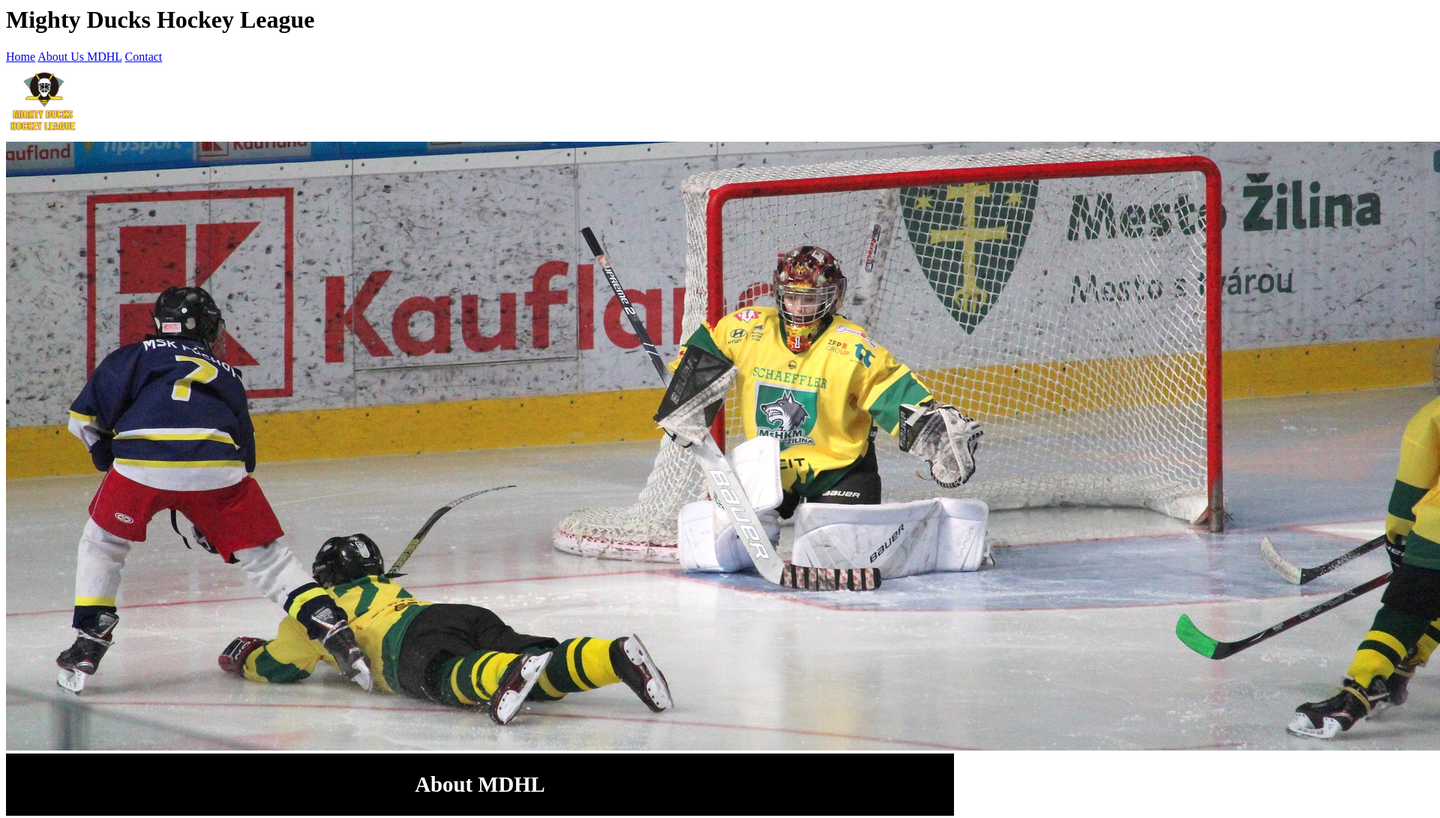
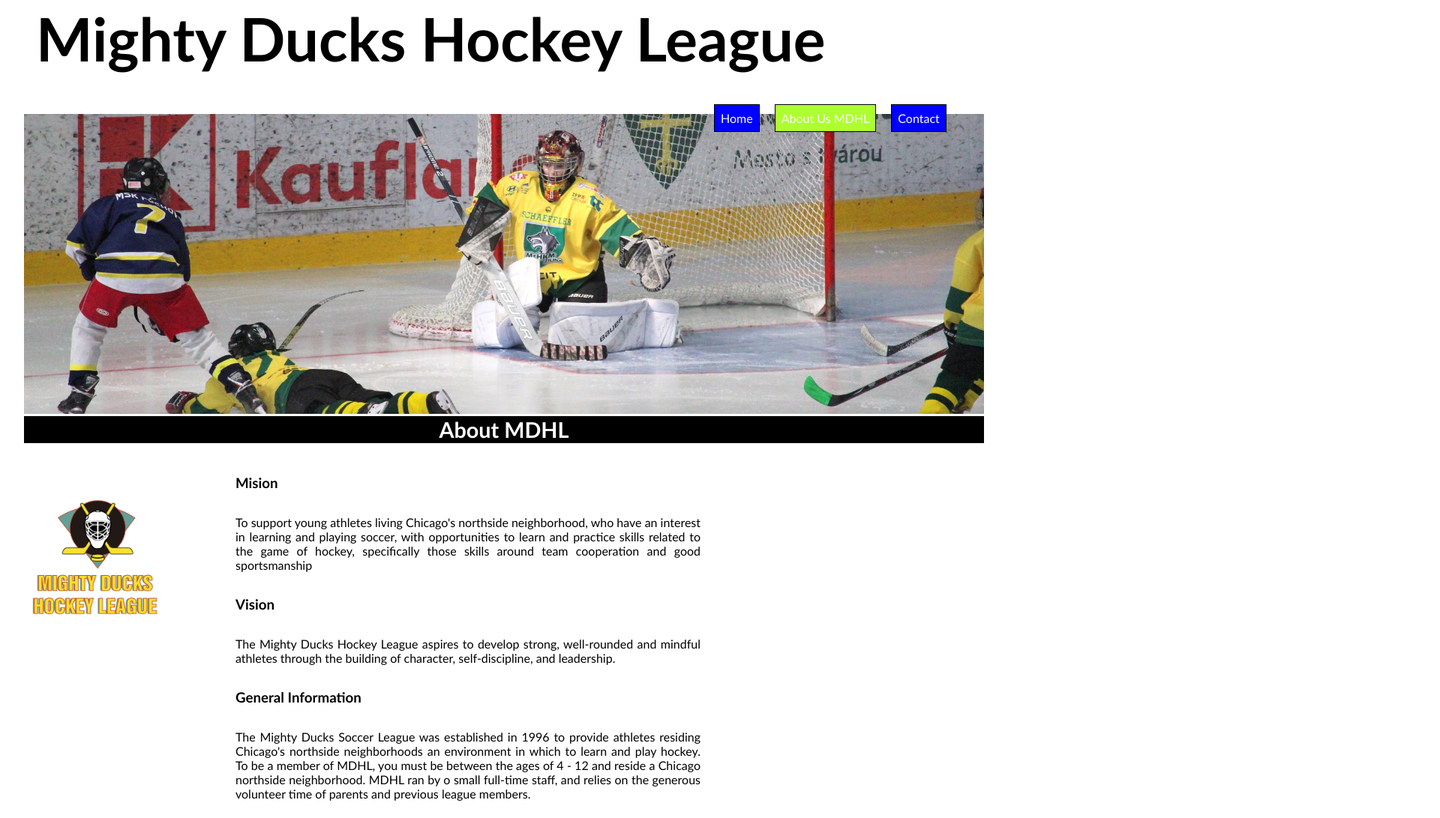
Before and after one commit to sricardini/task2, a plain HTML site: page about.html in a window 1280 px wide. Shown: the part 13-1104 px from the top of the page at 75% size, 1920 px wide, since content can reach past the window. Drawn offline with Linux system fonts and the light colour scheme.

Commit message:
correcion1

```diff
--- a/about.html
+++ b/about.html
@@ -12,11 +12,10 @@
     <header>
         <div class="nombre">
             <h1>Mighty Ducks Hockey League</h1>
-
         </div>
         <nav>
            <a href="index.html">Home</a>
-           <a href="about.html">About Us MDHL</a>
+           <a href="#">About Us MDHL</a>
            <a href="contact.html">Contact</a>
         </nav>
     </header>
@@ -31,16 +30,16 @@
             </h2>
         </div>
         <div class="texto">
-            <h2>Mision</h2>
+            <h3>Mision</h3>
             <p> To support young athletes living Chicago's northside neighborhood, who have an interest in
                 learning and playing soccer, with opportunities to learn and practice skills related to the game of
                 hockey, specifically those skills around team cooperation and good sportsmanship
             </p>
-            <h2>Vision</h2>
+            <h3>Vision</h3>
             <p> The Mighty Ducks Hockey League aspires to develop strong, well-rounded and mindful athletes
                 through the building of character, self-discipline, and leadership.
             </p>
-            <h2>General Information</h2>
+            <h3>General Information</h3>
             <p> The Mighty Ducks Soccer League was established in 1996 to provide athletes residing
                 Chicago's northside neighborhoods an environment in which to learn and play hockey. To be a
                 member of MDHL, you must be between the ages of 4 - 12 and reside a Chicago northside
--- a/style/style.css
+++ b/style/style.css
@@ -1,93 +1,98 @@
+*{
+    margin: 0;
+    padding: 0;
+    box-sizing: border-box;
+    font-family: 'Gill Sans', 'Gill Sans MT', Calibri, 'Trebuchet MS', sans-serif;
+}
+
+body {
+    width: 100vw;
+    margin: 1rem 3rem;
+}
+
+.nombre {
+    font-size: 250%;
+}
+
+nav {
+    position: relative;
+    width: 90vw;
+    height: auto;
+    display: inline;
+    top: 2rem;
+
+}
+
+nav > a {
+    position: relative;
+    display: inline-block;
+    width: auto;
+    height: 100%;
+    left: 70%;
+    margin: .5rem;
+    padding: .5rem;
+    color: white;
+    background-color: blue;
+    text-align: center;
+    text-decoration: none;
+    border-width: 1px;
+    border-color: black;
+    border-style: solid;
+
+}
+
+a[href="#"] {
+    background-color: greenyellow;
+}
+
+
 .boxpagename {
     text-align: center;
     color:white;
     background-color: black;
     padding: 1px;
+    width: 100%;
     font-size: 1.2rem;
     top: 0;
+    margin-left: -1rem;
+}
+
+img {
+    width: 100%;
+    height: 50vh;
+    margin-left: -1rem;
+    top: -1rem;
+    object-fit: cover;
 
 }
+
 #logo{
-    width: 100px;
-    height: 100px;
+    position: absolute;
+    width: 100%;
+    height: 200px;
+    object-fit: contain;
+    margin-top: 1rem;
+    top: 80%;
+    display: block;
+    width: 15%;
+    background-color: white;
 }
 
 
-
-
-/*.nombre {
-    font-size: 250%;
-    margin-left: 100px;
-    width: auto;
-    height: 200px;
-}
-.nombre > img {
-    position: relative;
-    float: under;
-    margin-top: -50px;
-    margin-bottom: 50px;
-    width: 93%;
-    height: 75%;
-    z-index: -1;
-  }
-ul {
-    display: inline-block;
-    list-style-type: none;
-    padding-right: 0px;
-
-}
-li {
-    float: left;
-    position: relative;
-    top: -140px;
-    left: 1000px;
-}
-
-button {
-    background-color:blue;
-    border: black;
-    color: white;
-    padding: 15px 32px;
-    text-align: center;
-    text-decoration: none;
-    display: inline-block;
-    font-size: 16px;
-    margin: 4px 2px;
-
-}
-li a:active {
-    background-color: green;
-    color: white;
-  }
-li a:hover {
-    background-color: green;
-  }
-
-#logo {
-    float: left;
-    background-color: white;
-    margin-top: 0;
-    margin-left: 100px;
-    width: 100px;
-    height: 100px;
-    z-index: 1;
-}
 .texto {
-
     margin: auto;
-    margin-left: 25%;
-    width: 50%;
+    margin-left: 20%;
+    height: -1rem;
+    width: 50vw;
     padding: 10px;
+    padding-bottom: 5rem ;
     text-align: justify;
 
 }
-.boxpagename  {
-    position: relative;
-    text-align: center;
-    background-color: black;
-    color: white;
-    margin: 100px;
-    margin-top: -30px;
-    width: auto;
-    z-index: -1;
-}//*
+
+h3 {
+    margin-top: 2rem;
+}
+p {
+    margin-top: 2rem;
+}
```
Also changed, not shown: contact.html (+2 -3 lines), index.html (+1 -2 lines).
